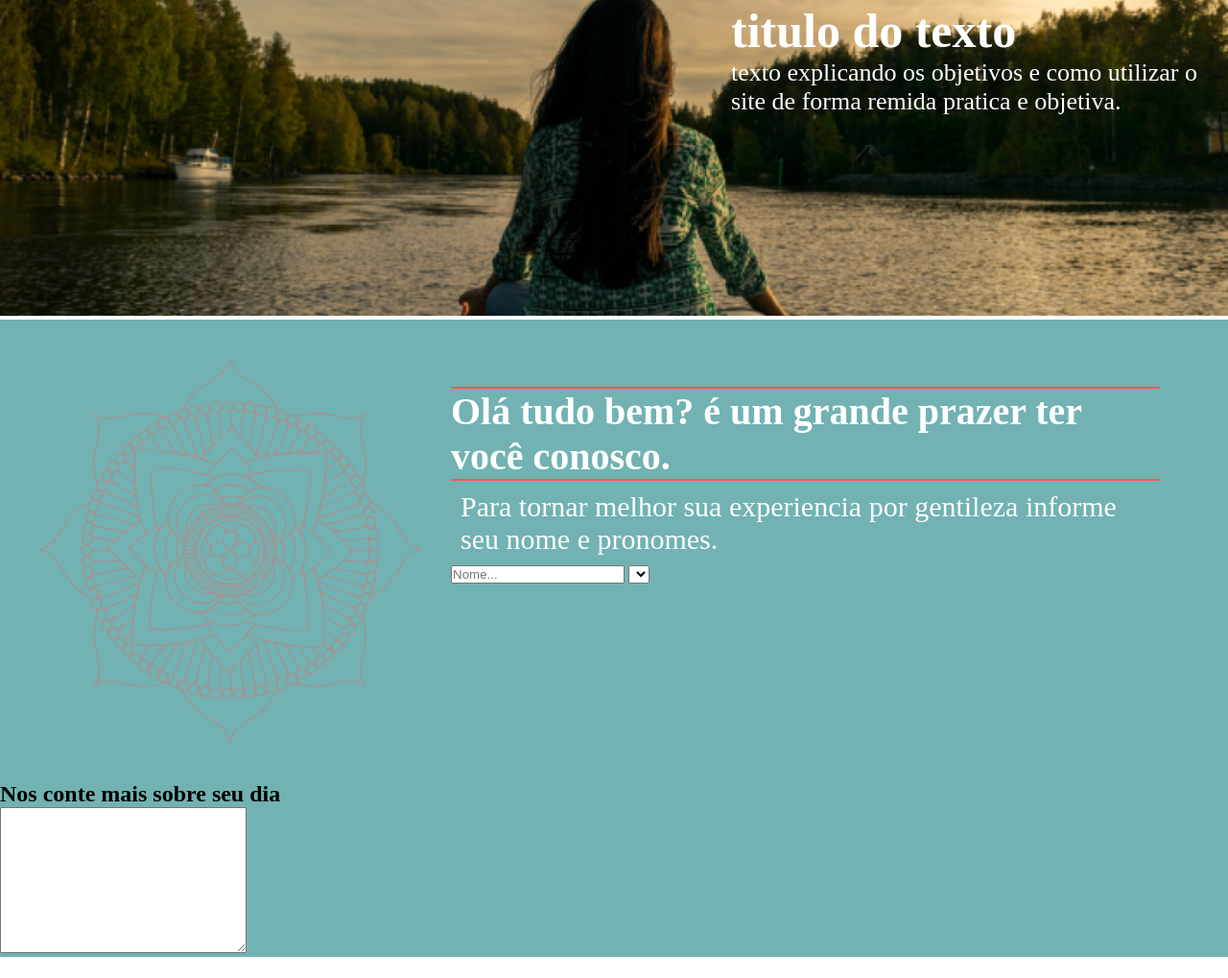
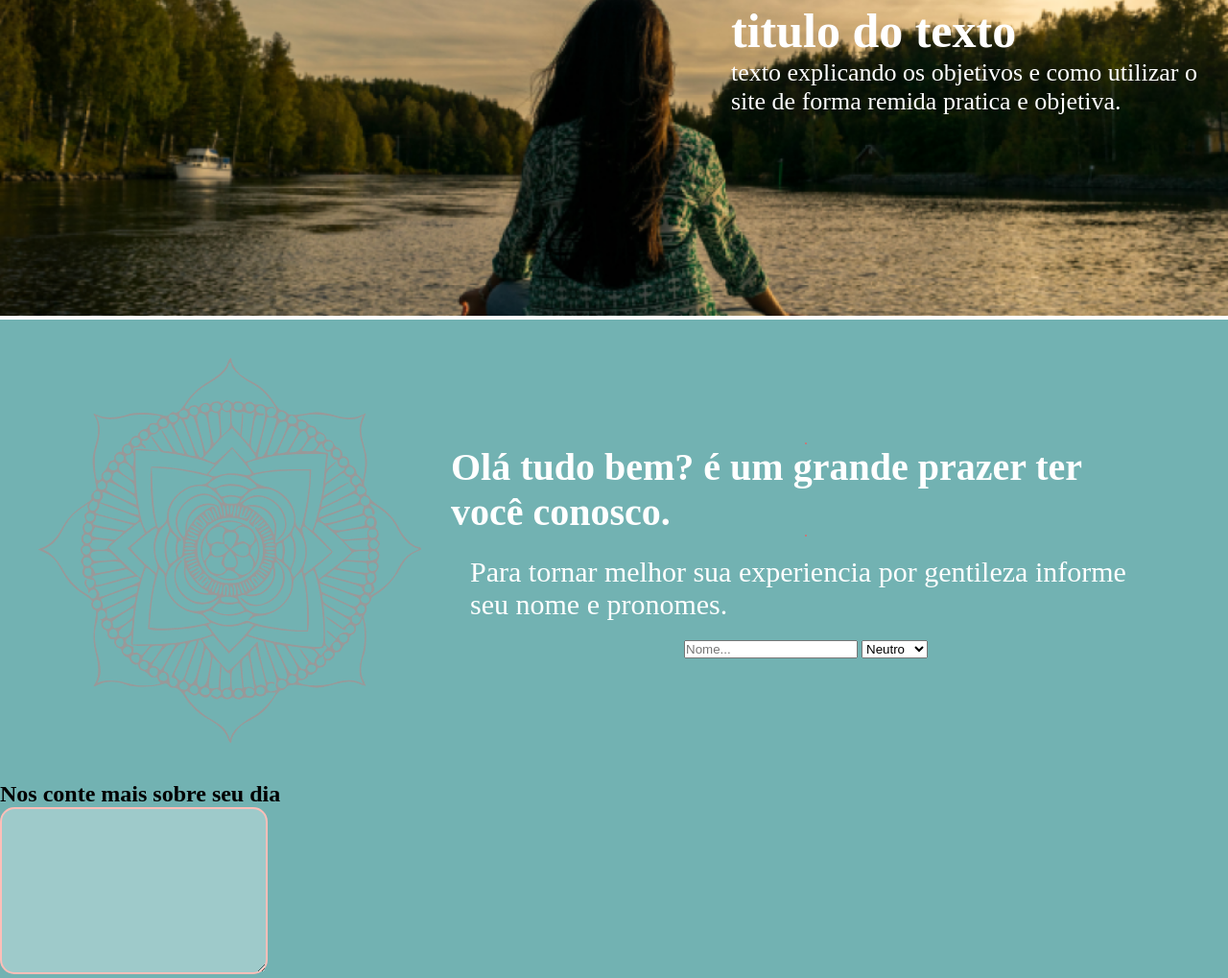
Before and after one commit to TH-ThiagoAlves/Divertidamente, a website: page index.html in a window 1280 px wide. Shown: the part 141-1160 px from the top of the page at 96% size. Before the commit the page ends 1138 px from the top, so only its background shows below. Drawn offline with Linux system fonts and the light colour scheme.

Commit message:
Requisitos 1,2 e 5

```diff
--- a/index.html
+++ b/index.html
@@ -40,7 +40,11 @@
 
                 <form action="">
                     <input type="text" name="" id="" placeholder="Nome...">
-                    <select name="pronouns" id="pronouns" aria-placeholder="Neutro..."></select>
+                    <select name="pronouns" id="pronouns" >
+                        <option value="neutro" selected>Neutro</option>
+                        <option value="ela/dela">ela/dela</option>
+                        <option value="ele/dele">ele/dele</option>
+                    </select>
                 </form>
             </div>
         </section>
--- a/style.css
+++ b/style.css
@@ -28,9 +28,9 @@ header {
     font-size: 30px;
 }
 
-.navBar img {
+/* .navBar img {
 
-}
+} */
 
 .banner {
     display: flex;
@@ -67,10 +67,14 @@ hr {
 .intro {
     display: flex;
     justify-content: space-around;
+    align-items: center;
     padding: 40px;
 }
 
 .introduction {
+    display: flex;
+    flex-direction: column;
+    align-items: center;
     width: 80%;
     margin: 30px;
     color: white;
@@ -80,6 +84,21 @@ hr {
 }
 
 .introduction p {
-    margin:10px;
+    margin:20px;
     font-size: 30px;
 }
+.introduction form
+
+.diary {
+    display: flex;
+    justify-content: space-evenly;
+    align-items: center;
+    padding: 40px;
+}
+.diary textarea {
+    background-color: rgba(255, 255, 255, 0.315);
+    border: 2px solid var(--icones);
+    border-radius: 15px;
+    padding: 10px;
+    color: white;
+}
```
Also changed, not shown: images/12.png (added), images/13.png (added), images/2.png (added), images/3.png (added), images/4.png (added), images/5.png (added), images/emoticon/10.png (added), images/emoticon/11.png (added), images/emoticon/7.png (added), images/emoticon/8.1.png (added), images/emoticon/8.png (added), images/emoticon/9.png (added), images/nCK49f01.svg (deleted).
